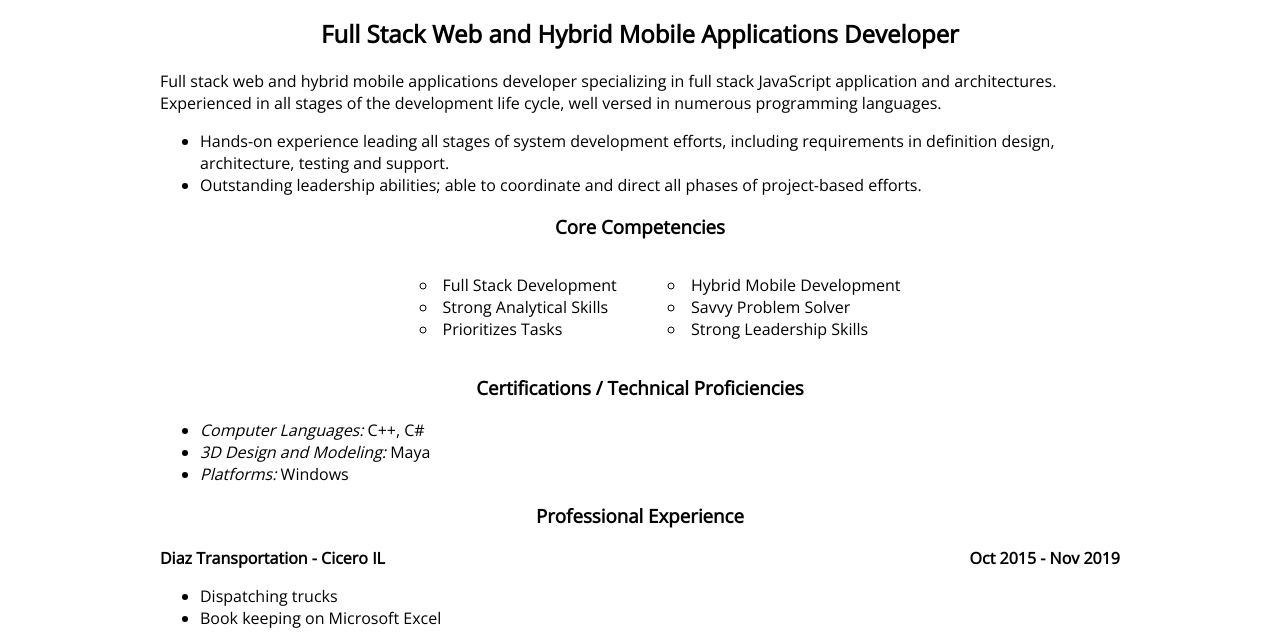
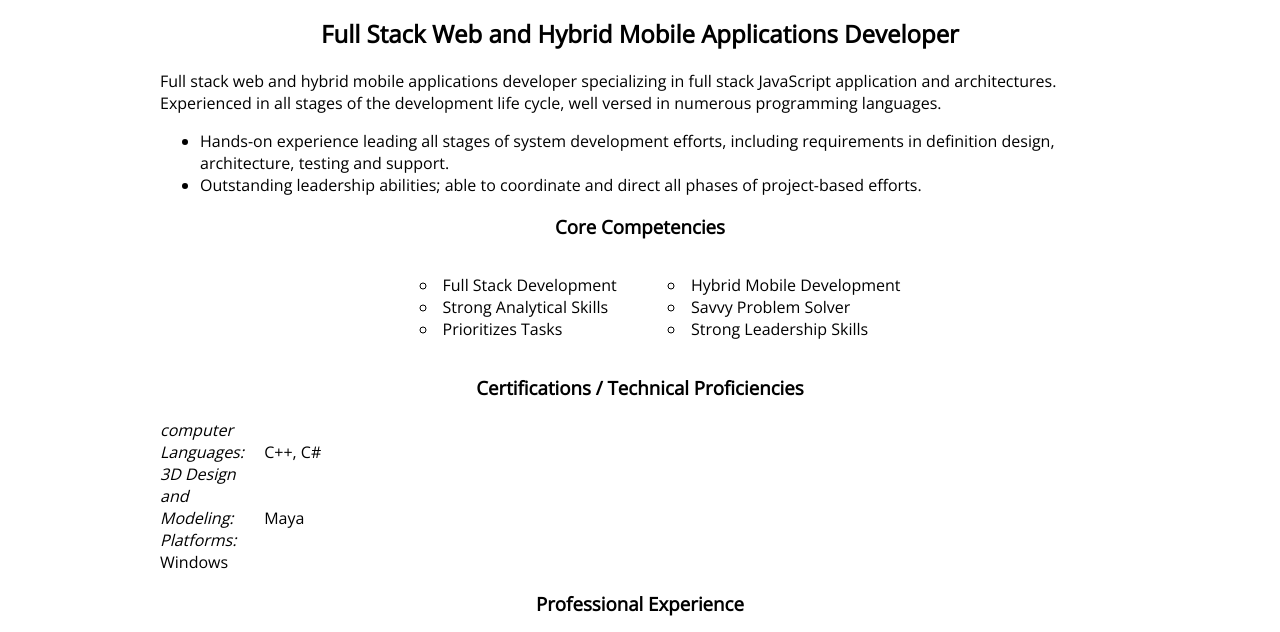
Before and after one commit to Rnunez6/Rnunez6.github.io, a website: page resume.html in a window 1280 px wide. Shown: the part 148-780 px from the top of the page. Drawn offline with nearby package versions, Linux system fonts and the light colour scheme.

Commit message:
Fixing the resume

```diff
--- a/resume.html
+++ b/resume.html
@@ -20,7 +20,6 @@
             </ul>
 
           </nav>
-
 
         </header>
         <main>
@@ -55,12 +54,13 @@
            <li>Strong Leadership Skills</li>
           </ul>
         </article>
+
           <h3>Certifications / Technical Proficiencies</h3>
-          <ul >
-            <li><I>Computer Languages:</I>   <span class="alignpoints" >C++, C# </span></li>
-            <li><I>3D Design and Modeling:</I> <span class="alignpoints" > Maya</span></li>
-            <li><I>Platforms:</I> <span class="alignpoints" > Windows</span></li>
-          </ul>
+
+          <p><span class="ab"><I>computer Languages:</span></I> C++, C#
+          <br><span class="ab"><I>3D Design and Modeling:</I> </span>  Maya  </span>
+          <br><span class="ab"><I>Platforms:</I> Windows<br> </span> </p> </span>
+
 
           <h3> Professional Experience </h3>
           <p style="text-align:left;"><b>Diaz Transportation - Cicero IL    <span style="float:right;"> Oct 2015 - Nov 2019</span></b></p>
@@ -80,7 +80,7 @@
           </p>
 
 
-      </main>
+        </main>
 
 
                   <script>
--- a/src/scss/main.scss
+++ b/src/scss/main.scss
@@ -124,8 +124,4 @@
   {
     font-weight: bold;
   }
-  .alignpoints {
-
-   float:inherit;
-
-  }
+  .ab { display: inline-block; width: 100px; }
```
Also changed, not shown: dist/css/main.min.css.
